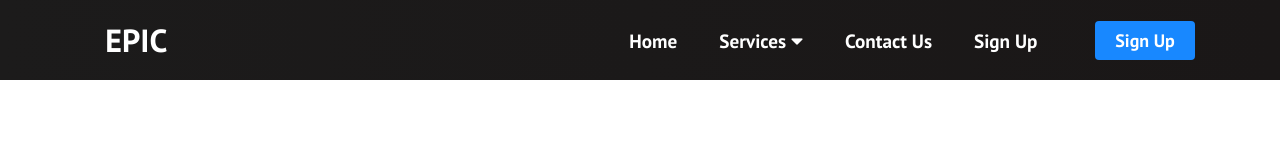
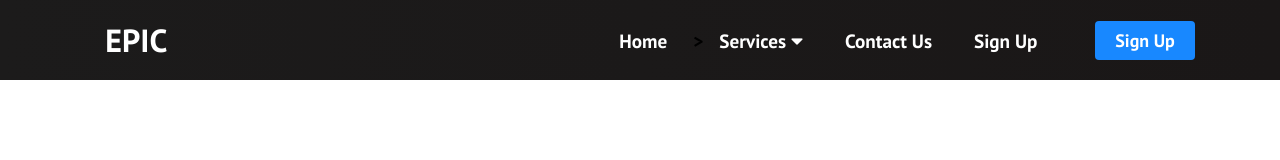
Before and after one commit to neelendrareddy9001/dropdown-menuNavbar, a React (Create React App) app: page / in a window 1280 px wide. Shown: the top 160 px of the page. Built offline with nearby package versions, Linux system fonts and the light colour scheme.

Commit message:
Update Navbar.js

```diff
--- a/src/components/Navbar.js
+++ b/src/components/Navbar.js
@@ -42,7 +42,8 @@
               <li className='nav-item'>
                 <Link to='/' className='nav-links' onClick={closeMobileMenu}>Home</Link>
               </li>
-              <li className='nav-item'>
+              <li className='nav-item' onMouseEnter={onMouseEnter}
+                onMouseLeave={onMouseLeave}> >
                 <Link to='/services' className='nav-links' onClick={closeMobileMenu}>Services <i className='fas fa-caret-down' /></Link>
                 {dropdown && <Dropdown/>}
               </li>
```
